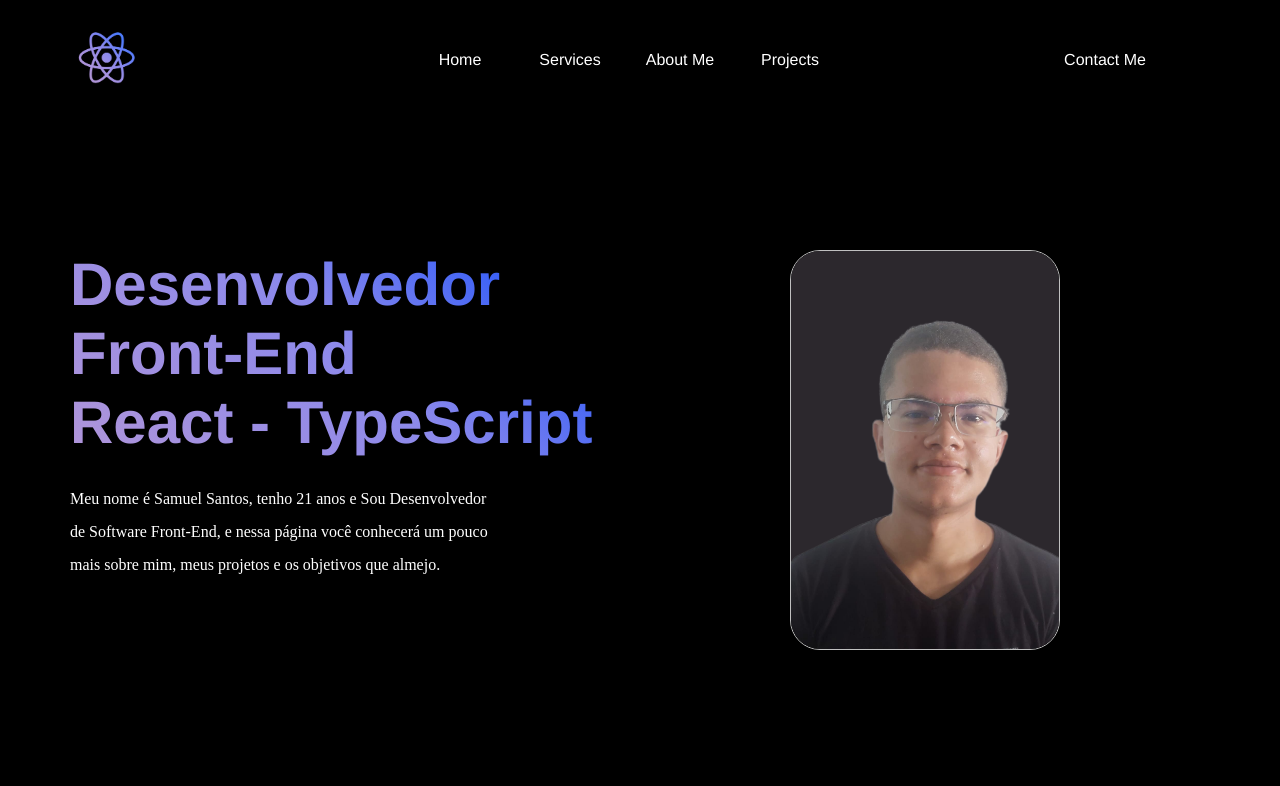
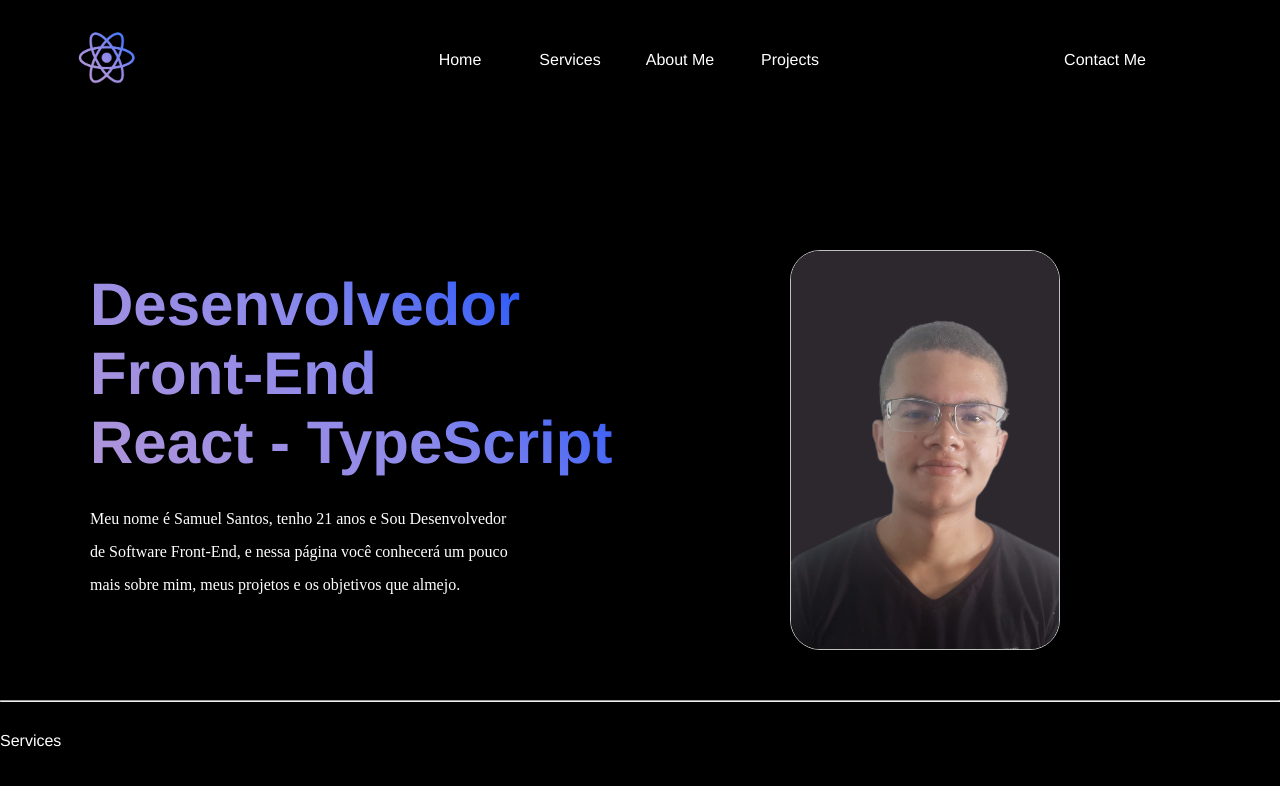
Before and after one commit to SammuDev/Portfolio, a React (Vite) app: page / in a window 1280 px wide. Shown: the top 786 px of the page. Built offline with nearby package versions, Linux system fonts and the light colour scheme.

Commit message:
style: Arrumando o título e o texto de apresentação

```diff
--- /dev/null
+++ b/src/Home/components/Services.tsx
@@ -0,0 +1,7 @@
+const Services: React.FC = () => {
+  return (
+    <div>Services</div>
+  );
+};
+
+export default Services;
--- a/src/Home/index.tsx
+++ b/src/Home/index.tsx
@@ -1,4 +1,6 @@
+import Services from './components/Services';
 import mySelf from './img/eu-edit-preto.png';
+import Hr from './styles/Hr';
 
 import Me from "./styles/Me";
 import MySelf from './styles/MySelf';
@@ -6,6 +8,7 @@ import TitleMe from "./styles/TitleMe";
 
 const Home: React.FC = () => {
   return (
+    <>
       <Me>
         <TitleMe>
           <h1>
@@ -22,6 +25,9 @@ const Home: React.FC = () => {
           <img src={mySelf} alt="Imagem Pessoal" />
         </MySelf>
       </Me>
+      <Hr/>
+      <Services/>
+    </>
   );
 };
 
--- /dev/null
+++ b/src/Home/styles/Hr.tsx
@@ -0,0 +1,7 @@
+import styled from "styled-components";
+
+const Hr = styled.hr`
+  margin: 0 auto 30px;
+`;
+
+export default Hr;
--- a/src/Home/styles/Me.tsx
+++ b/src/Home/styles/Me.tsx
@@ -7,7 +7,7 @@ const Me = styled.section`
     padding: 50px;
     display: grid;
     grid-template-columns: 1fr 1fr;
-    grid-template-rows: 300px;
+    grid-template-rows: 400px;
   }
 `;
 
--- a/src/Home/styles/TitleMe.tsx
+++ b/src/Home/styles/TitleMe.tsx
@@ -1,13 +1,16 @@
 import styled from 'styled-components';
 
 const TitleMe = styled.div`
+  /* text-align: center; */
+  padding: 20px;
   h1 {
     background-image: linear-gradient(45deg, #B095D9, #8C89EB, #0044ff);
     background-clip: text;
     -webkit-background-clip: text;
     -webkit-text-fill-color: transparent;
     color: black;
-    font-size: 30px;
+    font-size: 40px;
+    text-align: center;
   }
   p {
     font-family: cursive;
@@ -16,12 +19,8 @@ const TitleMe = styled.div`
 
   @media screen and (min-width: 749px) {
     h1 {
-      background-image: linear-gradient(45deg, #B095D9, #8C89EB, #0044ff);
-      background-clip: text;
-      -webkit-background-clip: text;
-      -webkit-text-fill-color: transparent;
-      color: black;
       font-size: 60px;
+      text-align: left;
     }
   }
 `;
```
Lines whose indentation alone changed are shown as unchanged.
